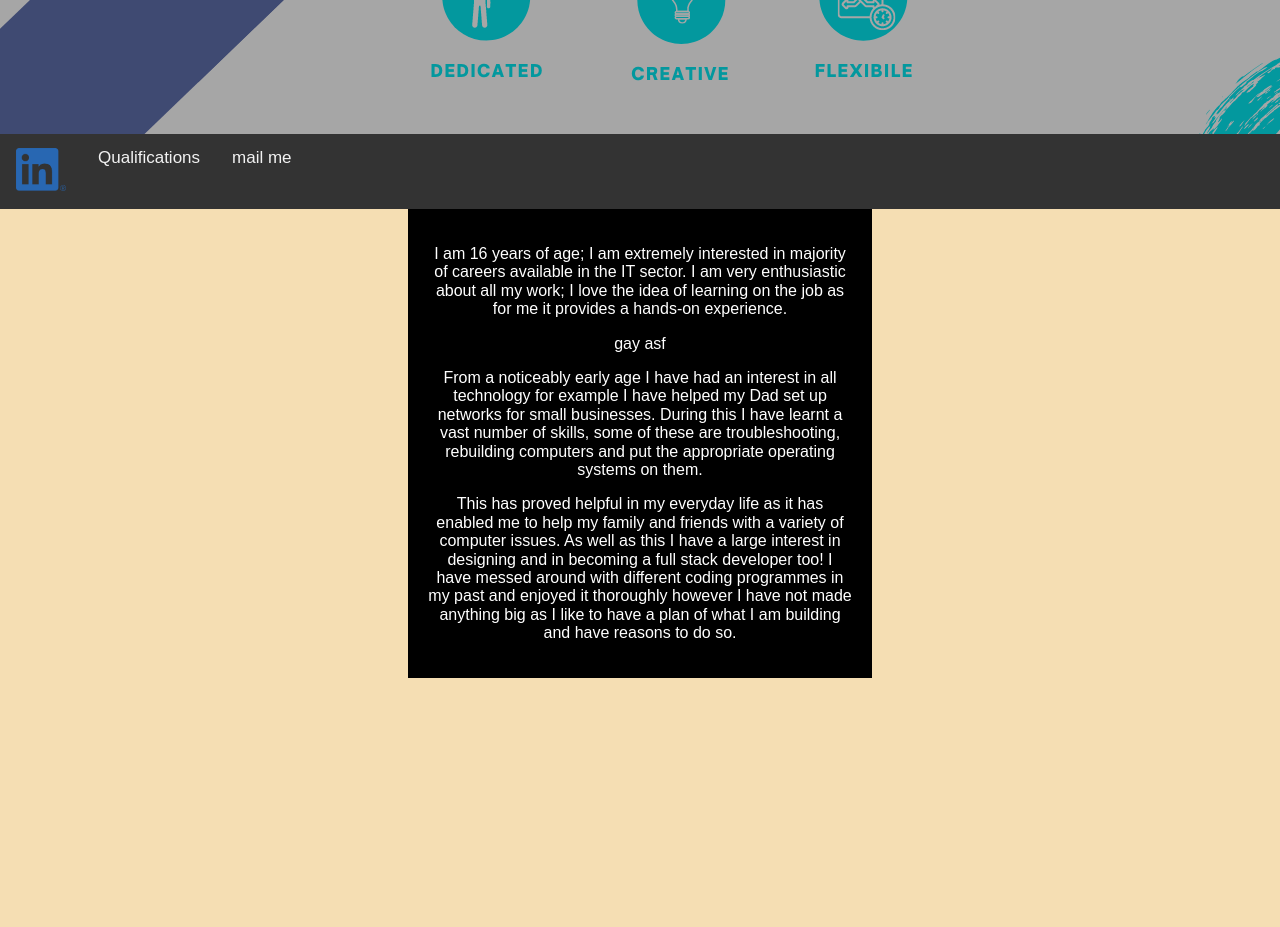
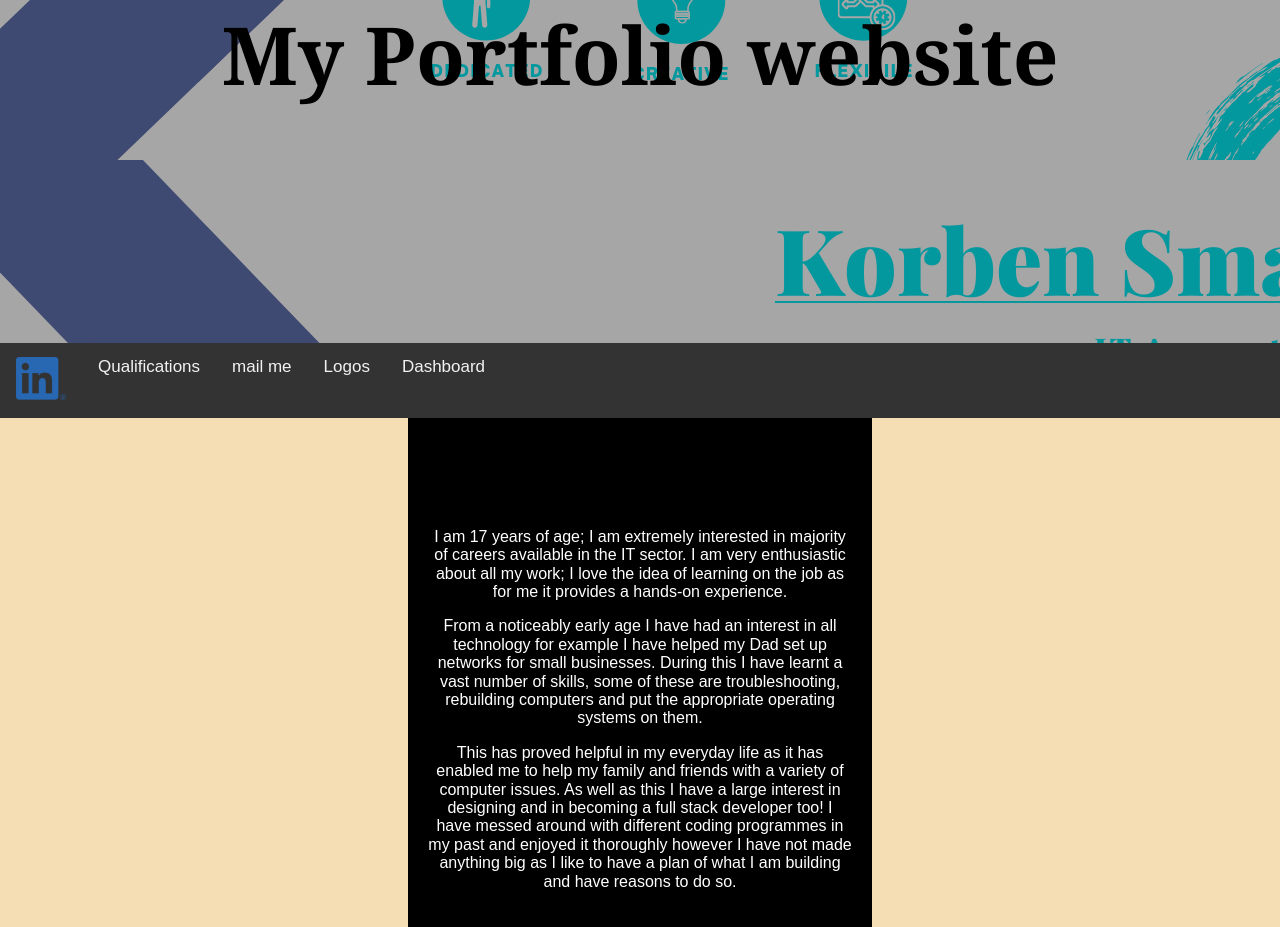
Before and after one commit to Korben16/My-Portfolio, a plain HTML site: page index.html in a window 1280 px wide. Shown: the part 236-1163 px from the top of the page. Before the commit the page ends 914 px from the top, so only its background shows below. Drawn offline with Linux system fonts and the light colour scheme; a web font is replaced by a local one.

Commit message:
Add files via upload

```diff
--- a/index.html
+++ b/index.html
@@ -1,6 +1,7 @@
 <!DOCTYPE html>
 <html lang="en">
 <head>
+	<meta name="viewport" content="width=device-width, initial-scale=1.0">
     <meta charset="utf-8">
     <meta name="keywords" content="Portfolio, IT Young, Technician">
     <meta name="description" content="My Portfolio explaining about me.">
@@ -11,7 +12,10 @@
     <link rel="stylesheet" href="css/style.css">
     <div class="header">
         <!-- <h1>Korben Smart</h1> -->
-        <!-- <h2>My website portfolio</h2> -->
+		<header>
+		<h1>My Portfolio website</h1>
+		</header>
+
     </div>
         <div class="nav">
             <a href="https://www.linkedin.com/in/korben-smart-905b96179/" target="_blank">
@@ -19,7 +23,9 @@
             </a>
             <a href="grades.html">Qualifications</a>
             <a href="mailto:korbossa18@gmail.com">mail me</a>
-        </div>
+			<a href="logos.html">Logos</a>
+			<a href="https://ap.www.namecheap.com/?_ga=2.110898181.1443312865.1643401847-1495556831.1643401847&_gl=1*bevscb*_ga*MTQ5NTU1NjgzMS4xNjQzNDAxODQ3*_ga_7DMJMG20P8*MTY0MzQwMTg0Ny4xLjAuMTY0MzQwMTg0Ny42MA..">Dashboard</a>
+			</div>
 
         <link href="http://fonts.googleapis.com/css?family=Corben:bold" rel="stylesheet" type="text/css">
         <link href="http://fonts.googleapis.com/css?family=Nobile" rel="stylesheet" type="text/css">
@@ -30,28 +36,48 @@
         <div id="container">
             <!-- START HERE -->
 
-            <p>
-                I am 16 years of age; I am extremely interested in majority of careers available in the IT sector.
-                I am very enthusiastic about all my work; I love the idea of learning on the job as for me it provides a hands-on experience.
-            </p>
 
-            <p>
-                gay asf
-            </p>
+			<section>
 
-            <p>
+			<article>
+			<h1>About  Me</h1>
+			<p>I am 17 years of age; I am extremely interested in majority of careers available in the IT sector.
+                I am very enthusiastic about all my work; I love the idea of learning on the job as for me it provides a hands-on experience.</p>
+			<p>
                 From a noticeably early age I have had an interest in all technology for example I have helped my Dad set up networks for small businesses.
                 During this I have learnt a vast number of skills, some of these are troubleshooting, rebuilding computers and put the appropriate operating systems on them.
             </p>
-
-            <p>
+			<p>
                 This has proved helpful in my everyday life as it has enabled me to help my family and friends with a variety of computer issues. As well as this I have a large interest in designing and
                 in becoming a full stack developer too! I have messed around with different coding programmes in my past and enjoyed it thoroughly however I have not made anything big as I
                 like to have a plan of what I am building and have reasons to do so.
             </p>
+			</article>
+			</section>
 
 
             <!-- END HERE -->
         </div><!-- #container -->
+
+
+
+
+
+
+
+
+
+
+
+
+
+
+
+
+
+
+
+
+
 </body>
 </html>
```
Also changed, not shown: grades.html (+1 -0 lines), logos.html (added, +49 -0 lines).
